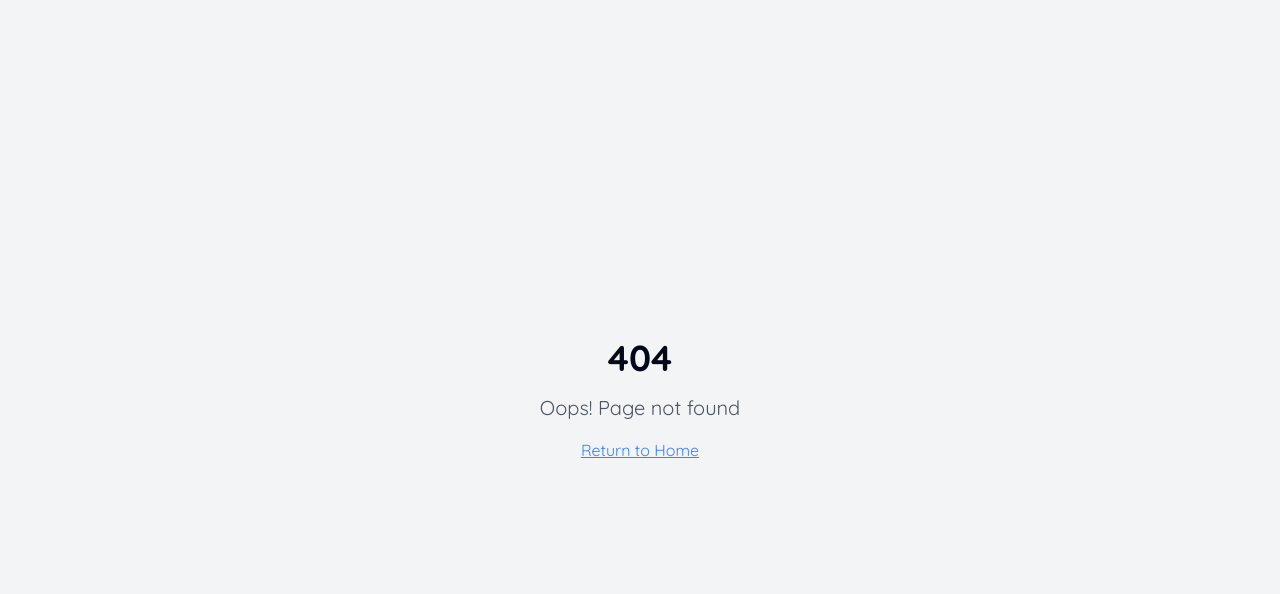
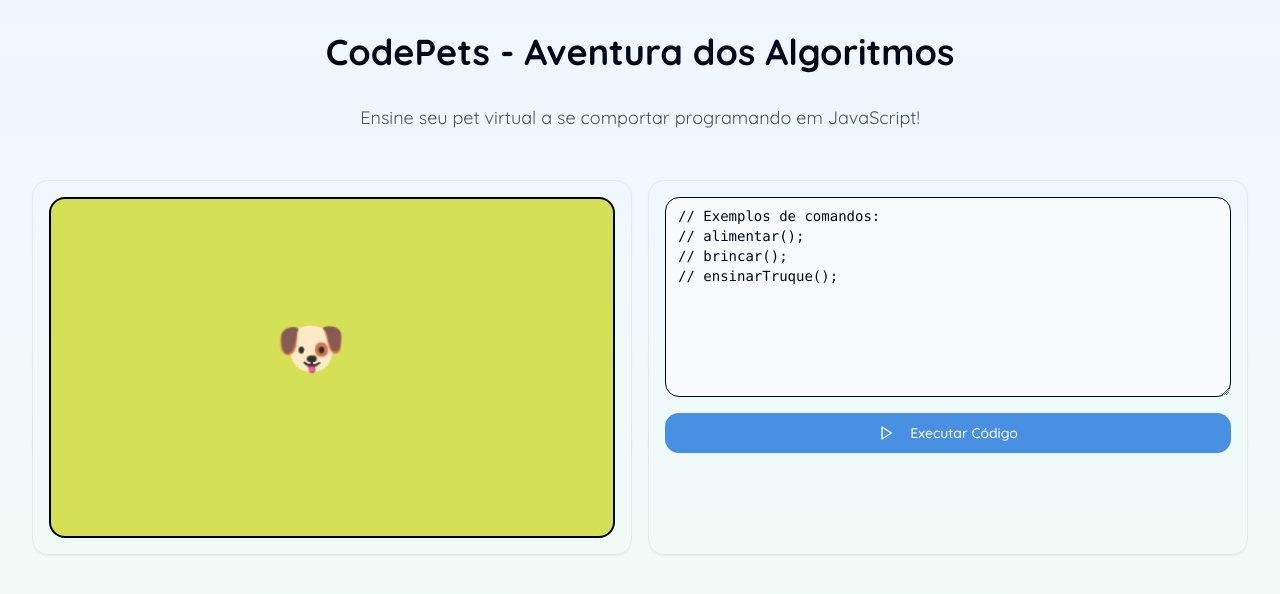
Before and after one commit to heliocmt/kidev, a React (Vite) app: page /jscodepets in a window 1280 px wide. Before the commit this address had no page. Shown: the top 594 px of the page. Built offline with nearby package versions, Linux system fonts and the light colour scheme.

Commit message:
Add new CodePets game page
Adds a new page with a CodePets game implemented in HTML, CSS, and JavaScript. The game allows users to write code to interact with a virtual pet.

```diff
--- a/src/App.tsx
+++ b/src/App.tsx
@@ -7,6 +7,7 @@ import { BrowserRouter, Routes, Route } from "react-router-dom";
 import Index from "./pages/Index";
 import Game from "./pages/Game";
 import CodePets from "./pages/CodePets";
+import JsCodePets from "./pages/JsCodePets";
 import NotFound from "./pages/NotFound";
 
 const queryClient = new QueryClient();
@@ -21,6 +22,7 @@ const App = () => (
           <Route path="/" element={<Index />} />
           <Route path="/game" element={<Game />} />
           <Route path="/codepets" element={<CodePets />} />
+          <Route path="/jscodepets" element={<JsCodePets />} />
           <Route path="*" element={<NotFound />} />
         </Routes>
       </BrowserRouter>
--- /dev/null
+++ b/src/components/JavaScriptPetGame.tsx
@@ -0,0 +1,95 @@
+
+import React, { useEffect, useRef, useState } from 'react';
+import { Card } from './ui/card';
+import { Button } from './ui/button';
+import { Textarea } from './ui/textarea';
+import { PlayIcon } from 'lucide-react';
+import { toast } from 'sonner';
+
+interface Pet {
+  x: number;
+  y: number;
+  sprite: string;
+}
+
+export const JavaScriptPetGame: React.FC = () => {
+  const canvasRef = useRef<HTMLCanvasElement>(null);
+  const [code, setCode] = useState<string>('// Exemplos de comandos:\n// alimentar();\n// brincar();\n// ensinarTruque();');
+  const [pet, setPet] = useState<Pet>({ x: 200, y: 150, sprite: "🐶" });
+
+  const desenharPet = () => {
+    const canvas = canvasRef.current;
+    if (!canvas) return;
+
+    const ctx = canvas.getContext('2d');
+    if (!ctx) return;
+
+    ctx.clearRect(0, 0, canvas.width, canvas.height);
+    ctx.font = "50px Arial";
+    ctx.fillText(pet.sprite, pet.x, pet.y);
+  };
+
+  useEffect(() => {
+    desenharPet();
+  }, [pet]);
+
+  const alimentar = () => {
+    setPet(prev => ({ ...prev, sprite: "🍖🐶" }));
+    toast.success("Seu pet foi alimentado!");
+  };
+
+  const brincar = () => {
+    setPet(prev => ({ ...prev, sprite: "⚽🐶", x: prev.x + 20 }));
+    toast.success("Seu pet está brincando!");
+  };
+
+  const ensinarTruque = () => {
+    setPet(prev => ({ ...prev, sprite: "🤹🐶" }));
+    toast.success("Seu pet aprendeu um novo truque!");
+  };
+
+  const executarCodigo = () => {
+    try {
+      // Create a safe context for evaluation
+      const context = {
+        alimentar,
+        brincar,
+        ensinarTruque,
+      };
+
+      // Execute the code in the context
+      new Function(...Object.keys(context), code)(...Object.values(context));
+      toast.success("Comando executado com sucesso!");
+    } catch (error) {
+      if (error instanceof Error) {
+        toast.error(`Erro: ${error.message}`);
+      }
+    }
+  };
+
+  return (
+    <div className="container mx-auto p-4 grid md:grid-cols-2 gap-4">
+      <Card className="p-4">
+        <canvas
+          ref={canvasRef}
+          width={500}
+          height={300}
+          className="w-full bg-[#d4e157] border-2 border-black rounded-lg"
+        />
+      </Card>
+
+      <Card className="p-4 flex flex-col gap-4">
+        <Textarea
+          value={code}
+          onChange={(e) => setCode(e.target.value)}
+          className="font-mono text-sm min-h-[200px]"
+          placeholder="Digite seu código aqui..."
+        />
+        <Button onClick={executarCodigo} className="w-full">
+          <PlayIcon className="mr-2 h-4 w-4" />
+          Executar Código
+        </Button>
+      </Card>
+    </div>
+  );
+};
--- /dev/null
+++ b/src/pages/JsCodePets.tsx
@@ -0,0 +1,19 @@
+
+import React from 'react';
+import { JavaScriptPetGame } from '@/components/JavaScriptPetGame';
+
+const JsCodePets = () => {
+  return (
+    <div className="min-h-screen bg-gradient-to-b from-blue-50 to-green-50 py-8">
+      <div className="container mx-auto px-4">
+        <h1 className="text-4xl font-bold text-center mb-8">CodePets - Aventura dos Algoritmos</h1>
+        <p className="text-center text-lg text-gray-600 mb-8">
+          Ensine seu pet virtual a se comportar programando em JavaScript!
+        </p>
+        <JavaScriptPetGame />
+      </div>
+    </div>
+  );
+};
+
+export default JsCodePets;
```
